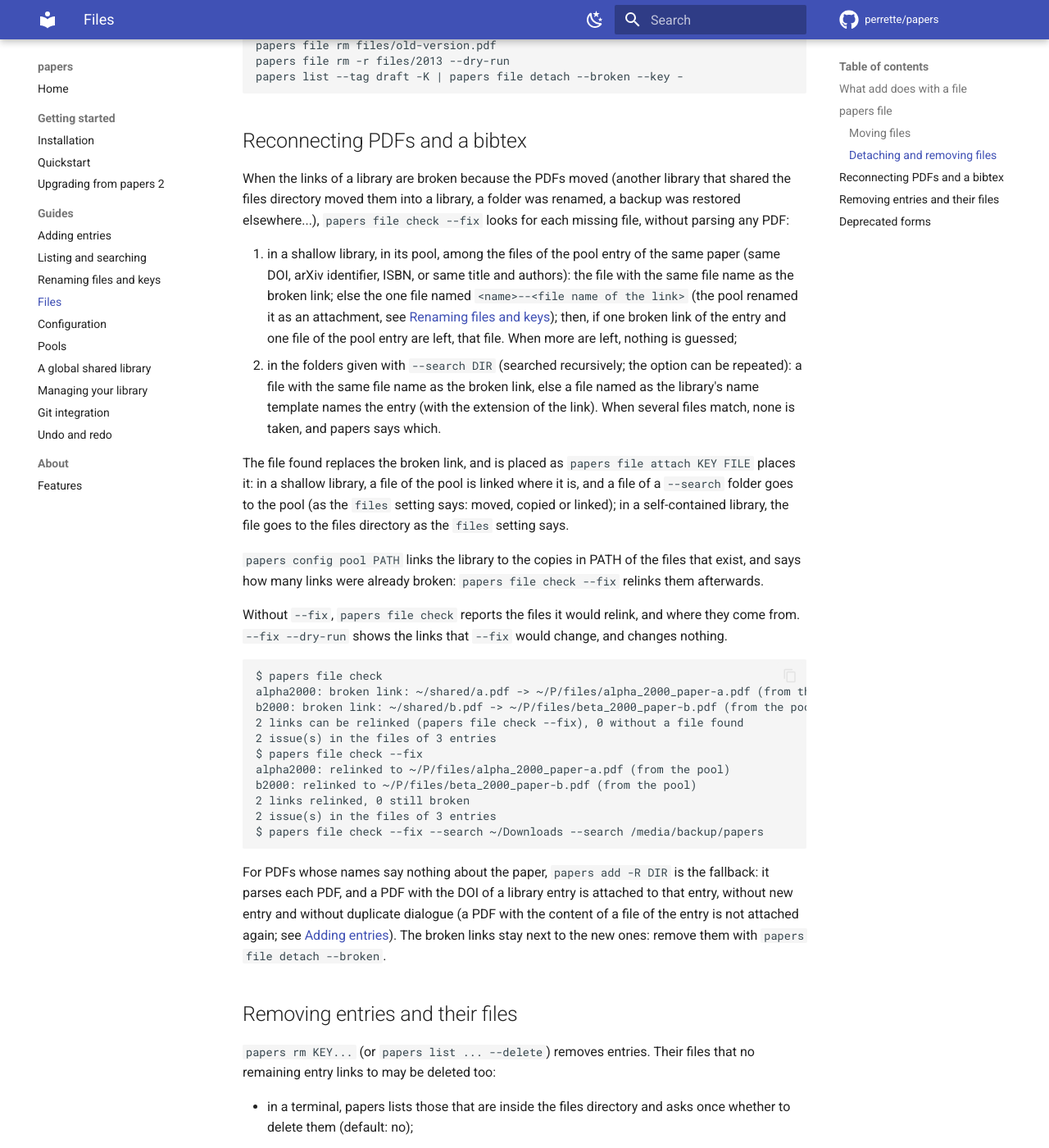
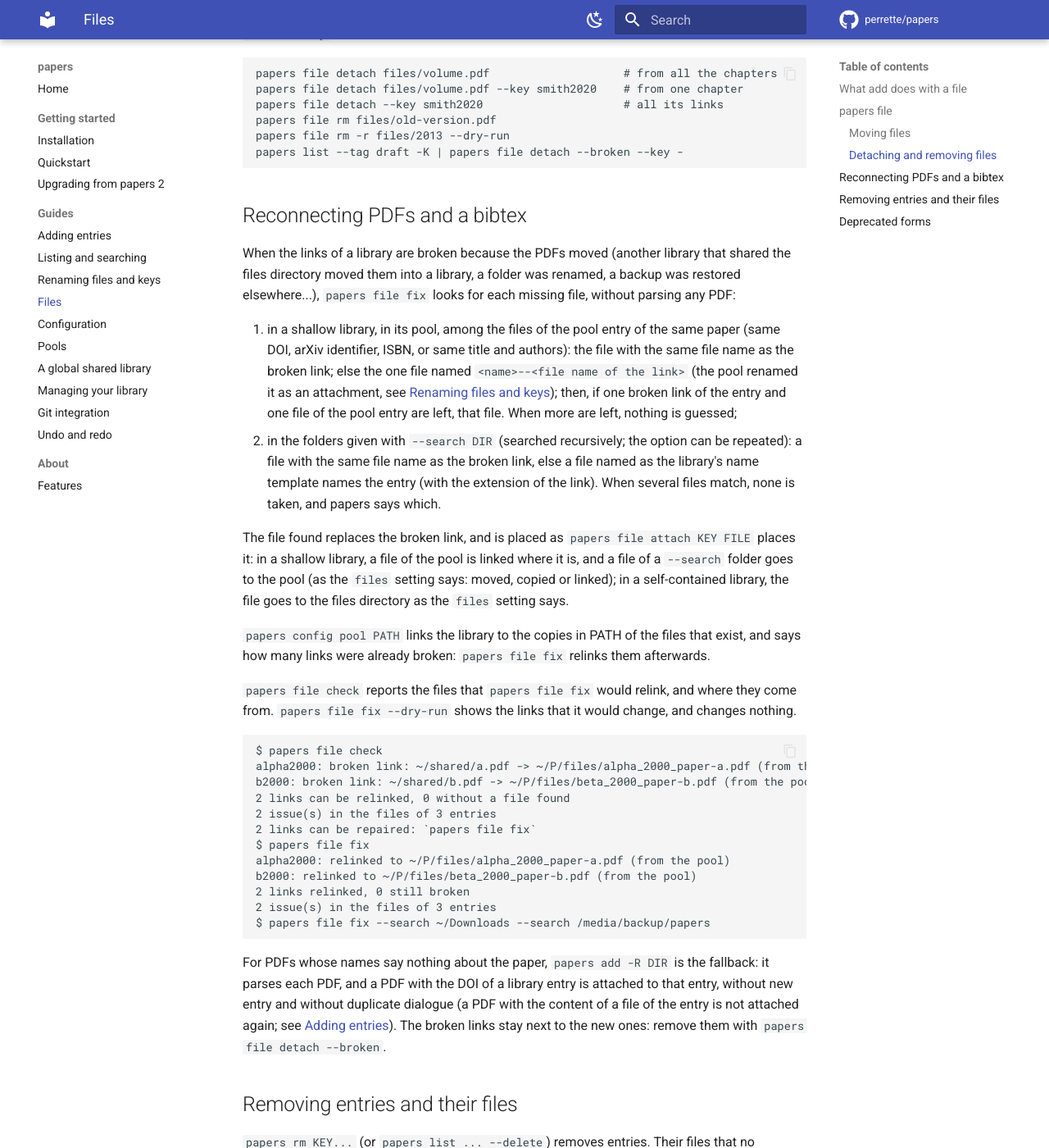
Before and after one commit to perrette/papers, an MkDocs documentation site: the page built from docs/files.md, in a window 1280 px wide and 1400 px high, scrolled down 3985 px. Shown: the whole window at 82% size. Built offline with MkDocs 1.6.1 and Material for MkDocs 9.7.7, drawn with Linux system fonts in a browser that asks for light colours; comment, search, counter and statistics services are not loaded; the version menu is left out; some of the changed text lies outside the part shown.

Commit message:
papers file fix applies the repairs, papers file check only reports
`papers file check --fix` becomes `papers file fix [KEY...] [--search DIR]`
(it respects --dry-run). `papers file check` changes nothing and ends with
the number of links that `papers file fix` can repair.

````diff
--- a/docs/files.md
+++ b/docs/files.md
@@ -61,6 +61,7 @@
 | `papers file detach --broken [--key KEY...]` | remove the broken links (of all entries without `--key`) |
 | `papers file rm FILE... [-r] [--key KEY...]` | remove the links to the files, then delete the files, like `git rm` (below) |
 | `papers file check [KEY...]` | report broken links and the files found for them (in the pool, and in the folders of `--search DIR`), files linked twice, identical files (same checksum) of an entry, and with `--metadata` a DOI of the PDF that differs from the DOI of the entry (this parses the PDFs) |
+| `papers file fix [KEY...]` | apply the repairs that `papers file check` reports (below); `--search DIR` as for `check` |
 | `papers file clean` | remove the files of the files directory and its subfolders that no entry links to, asking for each one (`-y/--yes` does not ask) |
 
 `papers file attach KEY FILE...` is the low-level form of
@@ -69,8 +70,9 @@
 way, without fetching anything (see
 [Adding entries](adding-entries.md#entries-already-in-the-library)).
 
-`papers file check` changes nothing unless `--fix` is passed. `--fix` only
-applies the repairs that cannot lose anything: paths saved by Mendeley
+`papers file check` changes nothing, and ends with the number of links that
+`papers file fix` can repair. `papers file fix` only applies the repairs
+that cannot lose anything: paths saved by Mendeley
 (missing leading `/`, latex symbols such as `{\_}`) are repaired when the
 repaired path exists, the second link to the same file, or to an
 identical file, is removed from the entry (the file itself stays on disk;
@@ -164,7 +166,7 @@
 
 When the links of a library are broken because the PDFs moved (another
 library that shared the files directory moved them into a library, a folder
-was renamed, a backup was restored elsewhere...), `papers file check --fix`
+was renamed, a backup was restored elsewhere...), `papers file fix`
 looks for each missing file, without parsing any PDF:
 
 1. in a shallow library, in its pool, among the files of the pool entry of the
@@ -190,24 +192,25 @@
 
 `papers config pool PATH` links the library to the copies in PATH of the
 files that exist, and says how many links were already broken:
-`papers file check --fix` relinks them afterwards.
+`papers file fix` relinks them afterwards.
 
-Without `--fix`, `papers file check` reports the files it would relink, and
-where they come from. `--fix --dry-run` shows the links that `--fix` would
-change, and changes nothing.
+`papers file check` reports the files that `papers file fix` would relink,
+and where they come from. `papers file fix --dry-run` shows the links that
+it would change, and changes nothing.
 
 ```
 $ papers file check
-alpha2000: broken link: ~/shared/a.pdf -> ~/P/files/alpha_2000_paper-a.pdf (from the pool; relink with --fix)
-b2000: broken link: ~/shared/b.pdf -> ~/P/files/beta_2000_paper-b.pdf (from the pool; relink with --fix)
-2 links can be relinked (papers file check --fix), 0 without a file found
+alpha2000: broken link: ~/shared/a.pdf -> ~/P/files/alpha_2000_paper-a.pdf (from the pool)
+b2000: broken link: ~/shared/b.pdf -> ~/P/files/beta_2000_paper-b.pdf (from the pool)
+2 links can be relinked, 0 without a file found
 2 issue(s) in the files of 3 entries
-$ papers file check --fix
+2 links can be repaired: `papers file fix`
+$ papers file fix
 alpha2000: relinked to ~/P/files/alpha_2000_paper-a.pdf (from the pool)
 b2000: relinked to ~/P/files/beta_2000_paper-b.pdf (from the pool)
 2 links relinked, 0 still broken
 2 issue(s) in the files of 3 entries
-$ papers file check --fix --search ~/Downloads --search /media/backup/papers
+$ papers file fix --search ~/Downloads --search /media/backup/papers
 ```
 
 For PDFs whose names say nothing about the paper, `papers add -R DIR` is
@@ -245,7 +248,7 @@
 `papers filecheck` still works in v3, with a warning, and runs the
 corresponding commands: `--rename` (`-c`) is `papers file rename`
 (`--keep-source`), `--delete-broken` is `papers file detach --broken`,
-`--hash-check` and `--fix-mendeley` are `papers file check --fix`,
+`--hash-check` and `--fix-mendeley` are `papers file fix`,
 `--metadata-check` is `papers file check --metadata`, and `--clean-filesdir`
 (`--force`) is `papers file clean` (`--yes`). The file actions of
 `papers list` are deprecated too (see [Listing and searching](listing.md)),
````
Also changed, not shown: design/v3.md (+1 -1 lines), docs/features.md (+3 -3 lines), docs/library-management.md (+3 -3 lines), docs/pools.md (+8 -8 lines), 8 other files.
